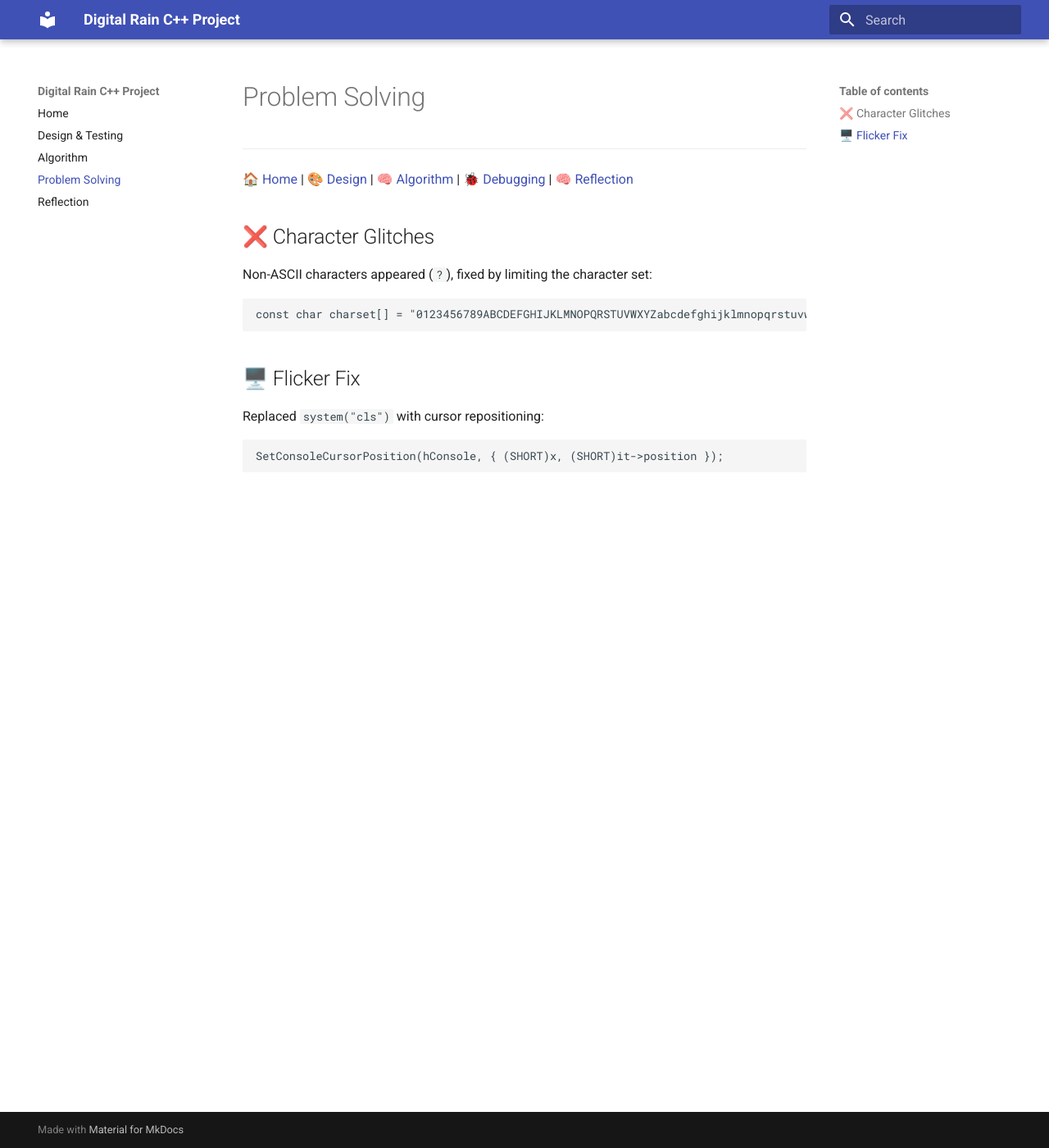
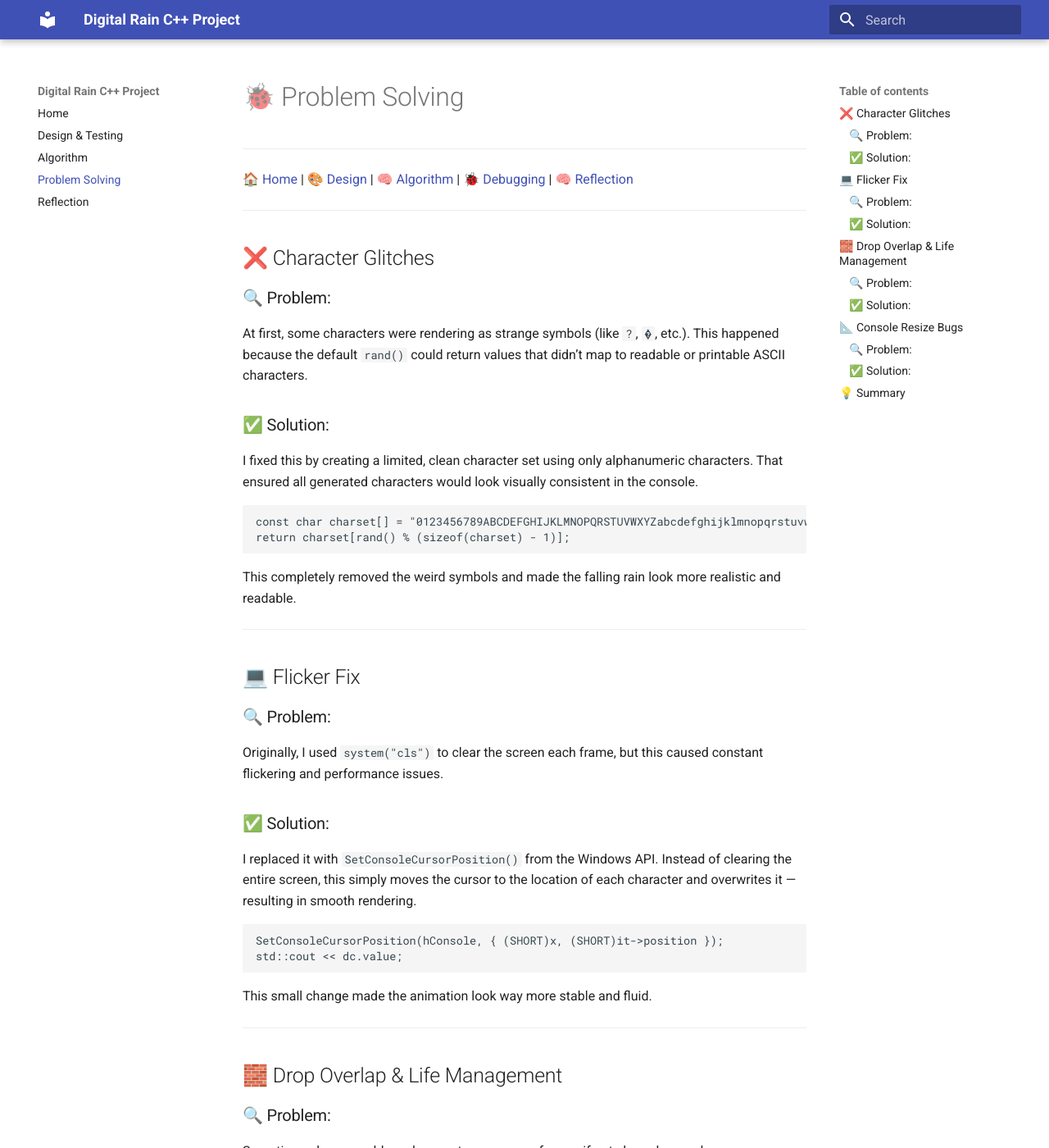
Before and after one commit to G00408184/digital-rain-cpp, an MkDocs documentation site: the page built from docs/problemsolving.md, in a window 1280 px wide and 1400 px high. Shown: the whole window at 82% size. Built offline with MkDocs 1.6.1 and Material for MkDocs 9.7.7, drawn with Linux system fonts in a browser that asks for light colours; some of the changed text lies outside the part shown.

Commit message:
Update problemsolving.md

````diff
--- a/docs/problemsolving.md
+++ b/docs/problemsolving.md
@@ -1,20 +1,91 @@
-# Problem Solving
+# 🐞 Problem Solving
 
 ---
+
 [🏠 Home](index.md) | [🎨 Design](design.md) | [🧠 Algorithm](algorithm.md) | [🐞 Debugging](problemsolving.md) | [🧠 Reflection](reflection.md)
+
+---
 
 ## ❌ Character Glitches
 
-Non-ASCII characters appeared (`?`), fixed by limiting the character set:
+### 🔍 Problem:
+At first, some characters were rendering as strange symbols (like `?`, `�`, etc.). This happened because the default `rand()` could return values that didn’t map to readable or printable ASCII characters.
+
+### ✅ Solution:
+I fixed this by creating a limited, clean character set using only alphanumeric characters. That ensured all generated characters would look visually consistent in the console.
 
 ```cpp
 const char charset[] = "0123456789ABCDEFGHIJKLMNOPQRSTUVWXYZabcdefghijklmnopqrstuvwxyz";
+return charset[rand() % (sizeof(charset) - 1)];
 ```
 
-## 🖥️ Flicker Fix
+This completely removed the weird symbols and made the falling rain look more realistic and readable.
 
-Replaced `system("cls")` with cursor repositioning:
+---
+
+## 💻 Flicker Fix
+
+### 🔍 Problem:
+Originally, I used `system("cls")` to clear the screen each frame, but this caused constant flickering and performance issues.
+
+### ✅ Solution:
+I replaced it with `SetConsoleCursorPosition()` from the Windows API. Instead of clearing the entire screen, this simply moves the cursor to the location of each character and overwrites it — resulting in smooth rendering.
 
 ```cpp
 SetConsoleCursorPosition(hConsole, { (SHORT)x, (SHORT)it->position });
+std::cout << dc.value;
 ```
+
+This small change made the animation look way more stable and fluid.
+
+---
+
+## 🧱 Drop Overlap & Life Management
+
+### 🔍 Problem:
+Sometimes drops would overlap, or stay on screen forever if not cleared properly.
+
+### ✅ Solution:
+To fix that, I added a `life` property to each `DropChar`. On every frame, the drop moves down and its life is reduced. When `life <= 0`, it's removed from the list safely during iteration.
+
+```cpp
+if (it->life <= 0 || it->position >= consoleHeight) {
+    it = columns[x].erase(it); // Safe in-place erase using list iterator
+} else {
+    ++it;
+}
+```
+
+This kept the screen clean and let the animation loop without getting cluttered or buggy.
+
+---
+
+## 📐 Console Resize Bugs
+
+### 🔍 Problem:
+If the console was resized while running, the layout would break and characters would start overlapping or disappear.
+
+### ✅ Solution:
+I detected console width and height dynamically each frame and reallocated the grid if it changed:
+
+```cpp
+GetConsoleScreenBufferInfo(hConsole, &csbi);
+int newWidth = csbi.srWindow.Right - csbi.srWindow.Left + 1;
+int newHeight = csbi.srWindow.Bottom - csbi.srWindow.Top + 1;
+
+if (newWidth != consoleWidth || newHeight != consoleHeight) {
+    consoleWidth = newWidth;
+    consoleHeight = newHeight;
+    columns = std::vector<std::list<DropChar>>(consoleWidth); // Reset columns
+}
+```
+
+This made it much more robust — the rain now adjusts automatically if I resize the window!
+
+---
+
+## 💡 Summary
+
+Debugging this project taught me a lot about console behavior, rendering performance, and clean real-time logic. Most bugs were solved by simplifying logic, choosing better data structures (like `std::list`), or using low-level API features like cursor control instead of hacks like `cls`.
+
+It was honestly fun to fix things because I could instantly see the difference visually in the animation. 🙂
````
